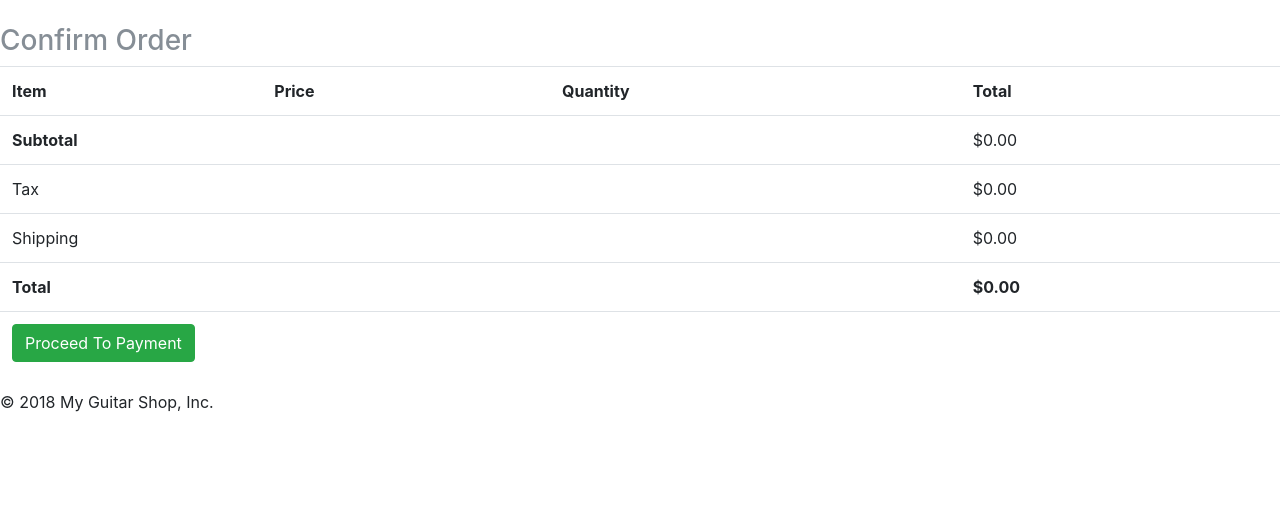
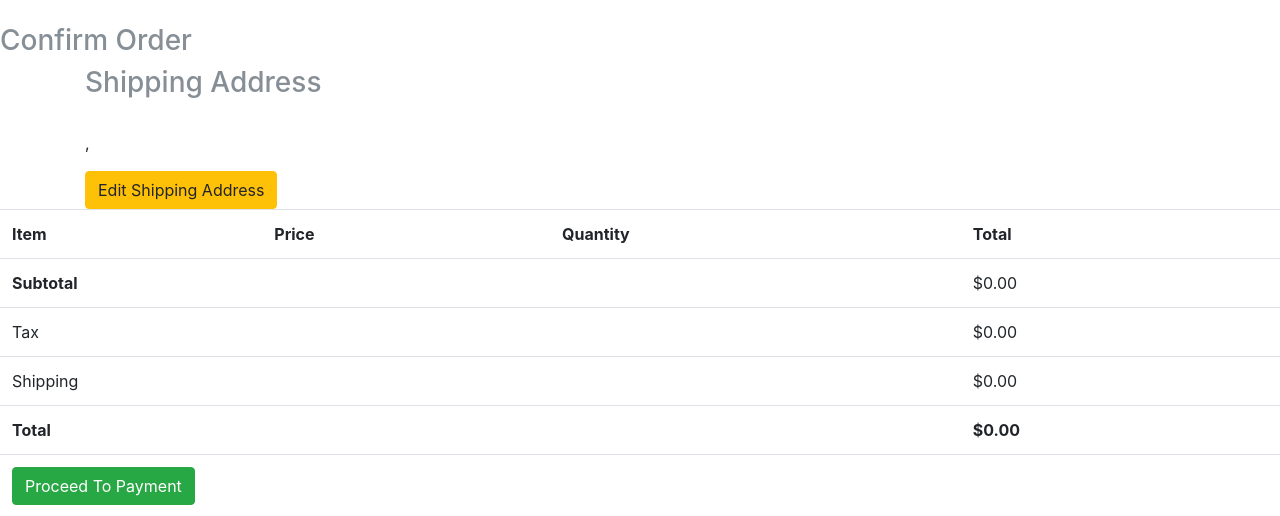
Before and after one commit to baanh/cs612-assign5, a PHP site: page /checkout/checkout_confirm.php in a window 1280 px wide. Shown: the part 58-574 px from the top of the page. Run offline with PHP 8.4, Linux system fonts and the light colour scheme; data that the repository does not hold is empty.

Commit message:
Insert shipping address

```diff
--- a/F18Team4/checkout/checkout_confirm.php
+++ b/F18Team4/checkout/checkout_confirm.php
@@ -35,6 +35,28 @@
                 <?php echo sprintf('$%.2f', $tax); ?>
             </td>
         </tr>
+
+    <div class="container">
+        <div class="row">
+            <div class="col-sm-3">
+                <h3 class="text-secondary">Shipping Address</h3>
+                <p><?php echo htmlspecialchars($shipping_address['line1']); ?><br>
+                    <?php if (strlen($shipping_address['line2']) > 0) : ?>
+                        <?php echo htmlspecialchars($shipping_address['line2']); ?><br>
+                    <?php endif; ?>
+                    <?php
+                    echo htmlspecialchars($shipping_address['city'] . ', ' .
+                            $shipping_address['state'] . ' ' .
+                            $shipping_address['zipCode']);
+                    ?><br>
+                    <?php echo htmlspecialchars($shipping_address['phone']); ?>
+                </p>
+                <form action="../account" method="post">
+                    <input type="hidden" name="action" value="edit_shipping">
+                    <input type="submit" class="btn btn-warning" value="Edit Shipping Address">
+                </form>
+            </div>
+
         <tr>
             <td colspan="3" class="right">Shipping</td>
             <td class="right">
```
